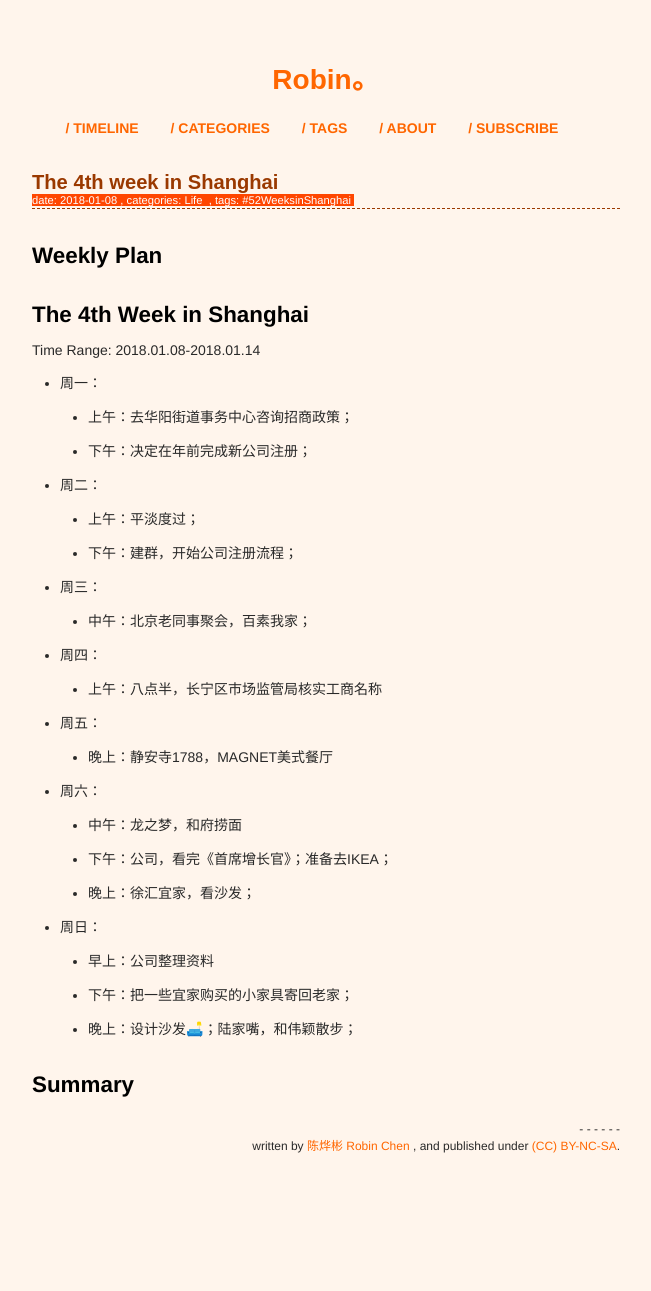
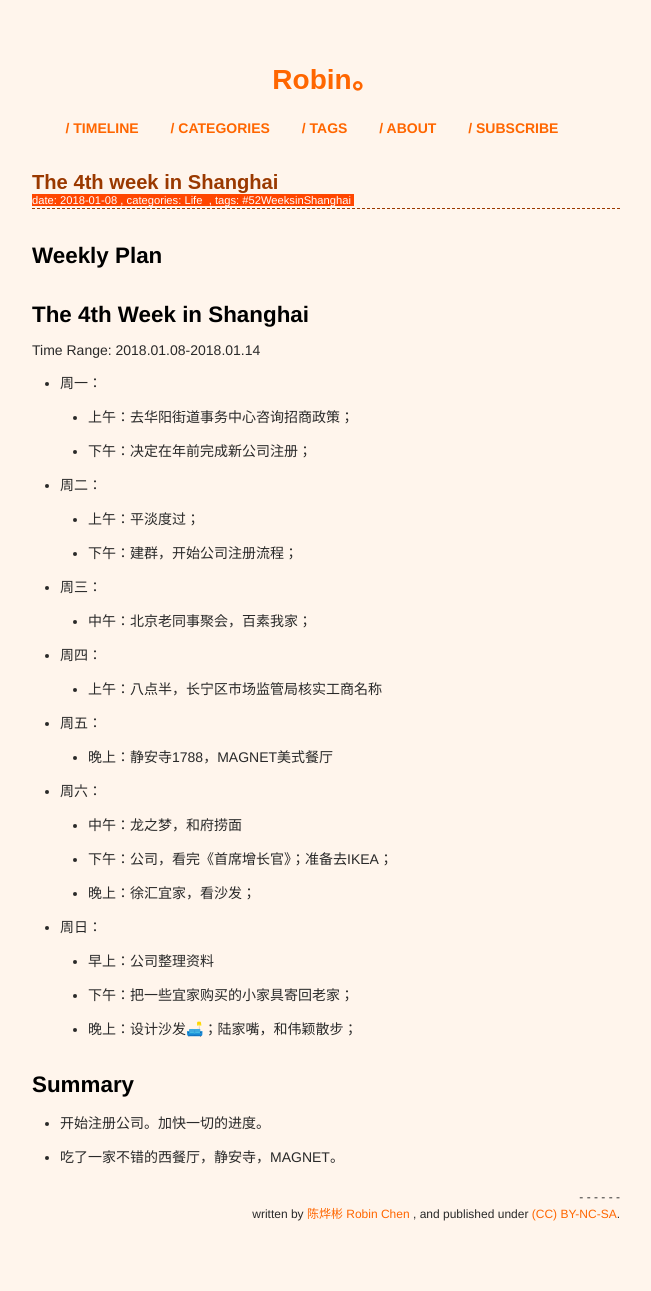
Before and after one commit to xianyuxmu/xianyuxmu.github.io, a Jekyll site: the page built from _posts/2018-01-08-52-weeks-in-shanghai-4.md, in a window 1280 px wide. Shown: the whole page, without its empty margins (314-965 px from the left). Built offline with Jekyll 4.4.1, drawn with Linux system fonts in a browser that asks for light colours; comment, search, counter and statistics services are not loaded; before the commit the page ends 1223 px from its top, so only the background shows below that.

Commit message:
summary of week 4

```diff
--- a/_posts/2018-01-08-52-weeks-in-shanghai-4.md
+++ b/_posts/2018-01-08-52-weeks-in-shanghai-4.md
@@ -38,3 +38,6 @@ Time Range: 2018.01.08-2018.01.14
 	- 晚上：设计沙发🛋️；陆家嘴，和伟颖散步；
 
 ## Summary
+
+- 开始注册公司。加快一切的进度。
+- 吃了一家不错的西餐厅，静安寺，MAGNET。
```
